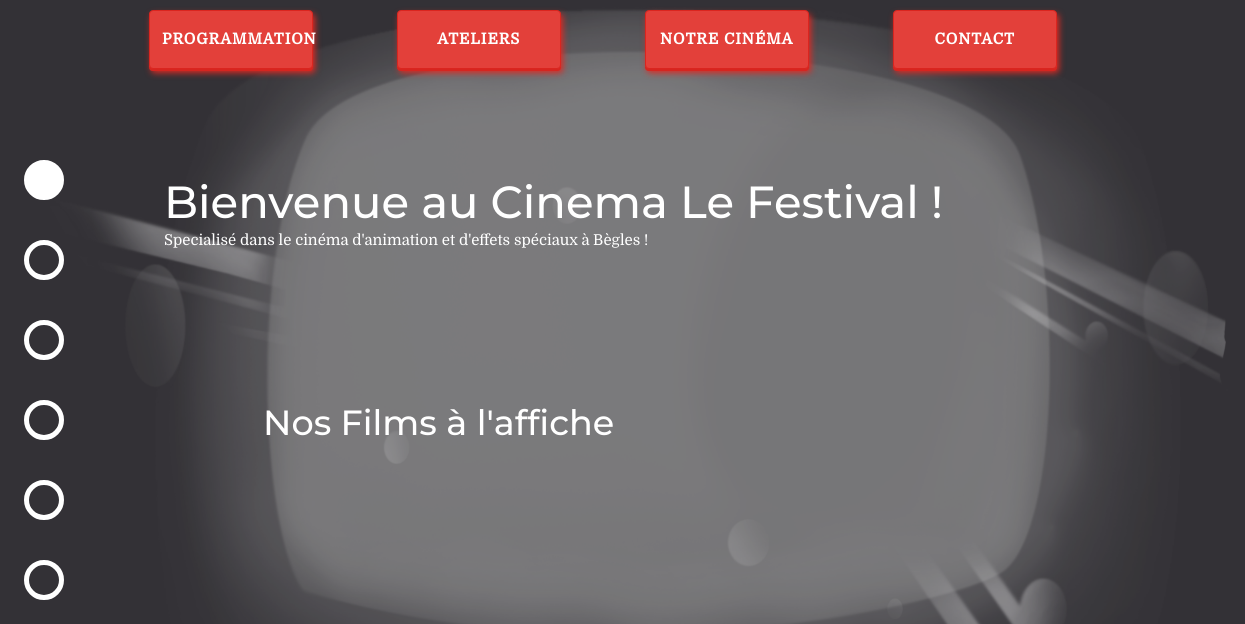
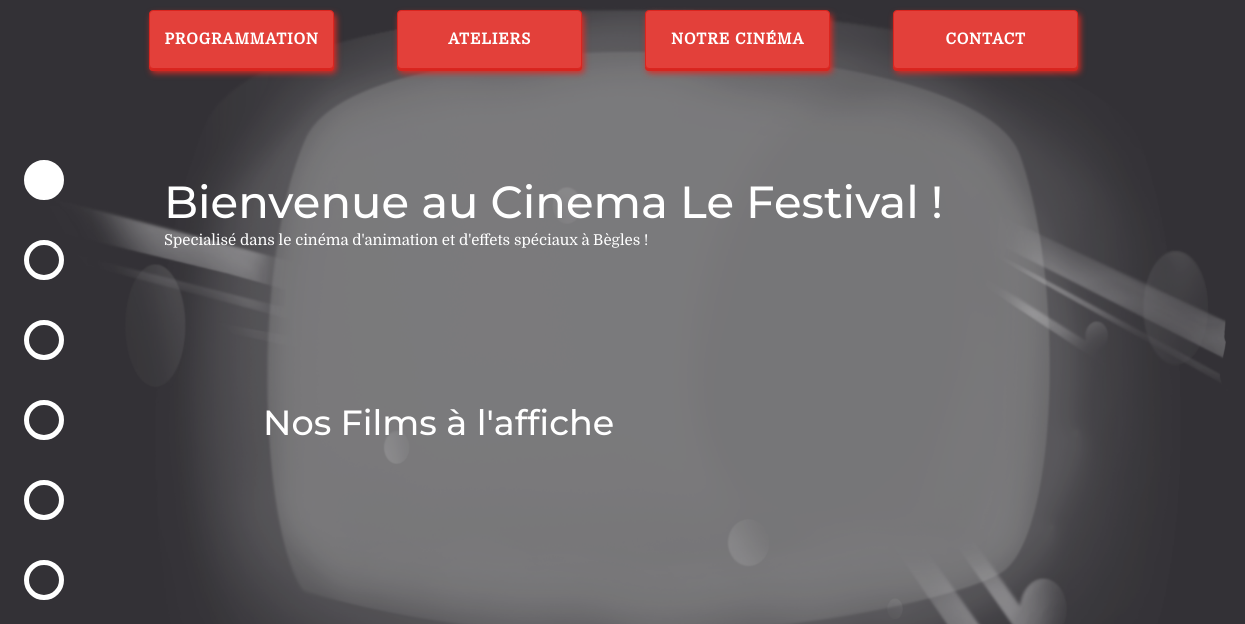
Before and after one commit to lmalucell001/cinemaLeFestival, a plain HTML site: page index.html in a window 1280 px wide. Shown: the top 624 px of the page, 0-1245 px from the left. Drawn offline with nearby package versions, Linux system fonts and the light colour scheme.

Commit message:
réalignement boutons

```diff
--- a/css/buttons.css
+++ b/css/buttons.css
@@ -13,9 +13,9 @@
 
  .buttons {
 
-	 height: 40%;
+	 height: 100%;
 	 text-align: center;
-	 width: 75%;
+	 width: 85%;
 }
 .menu {
 	margin-left: 149px;
```
